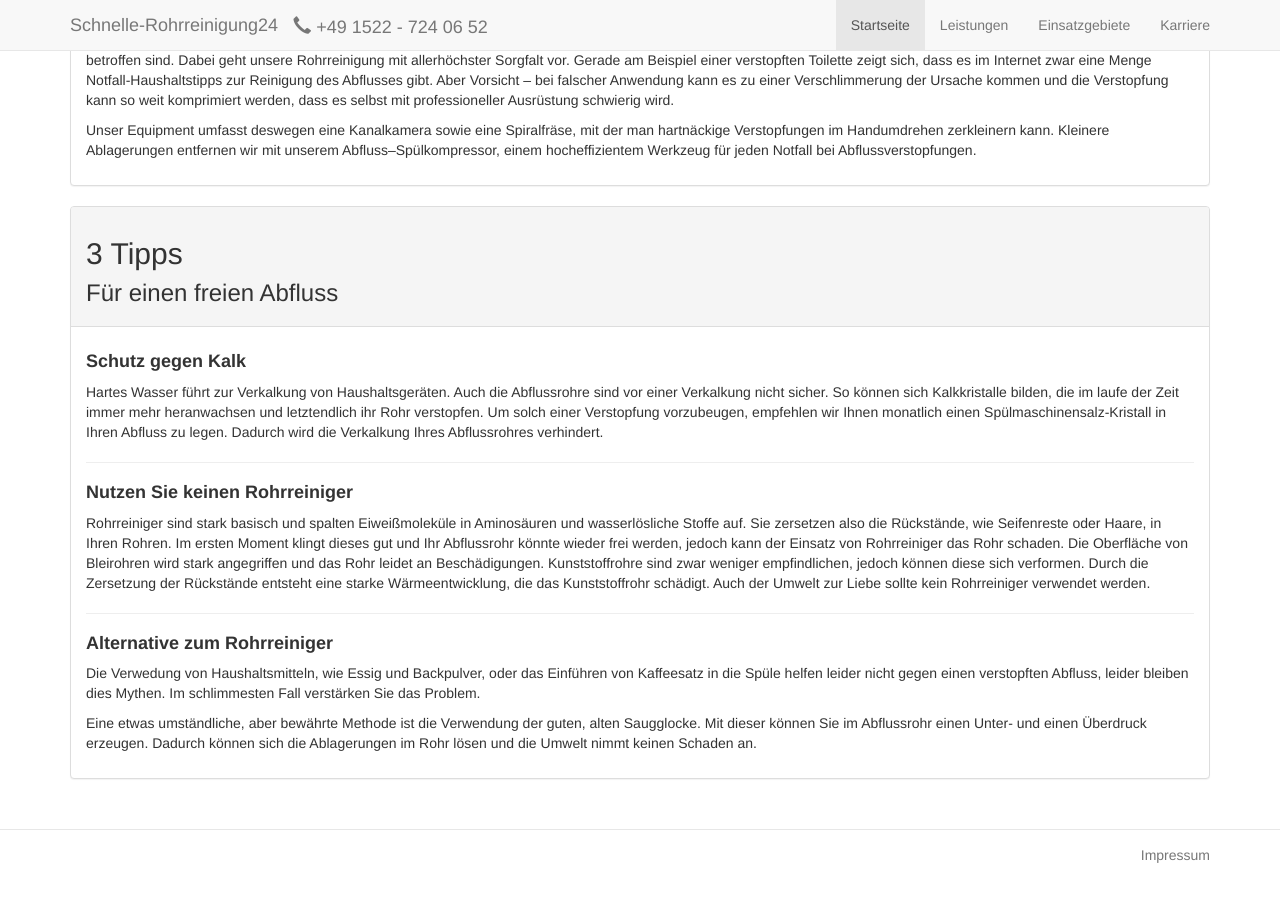
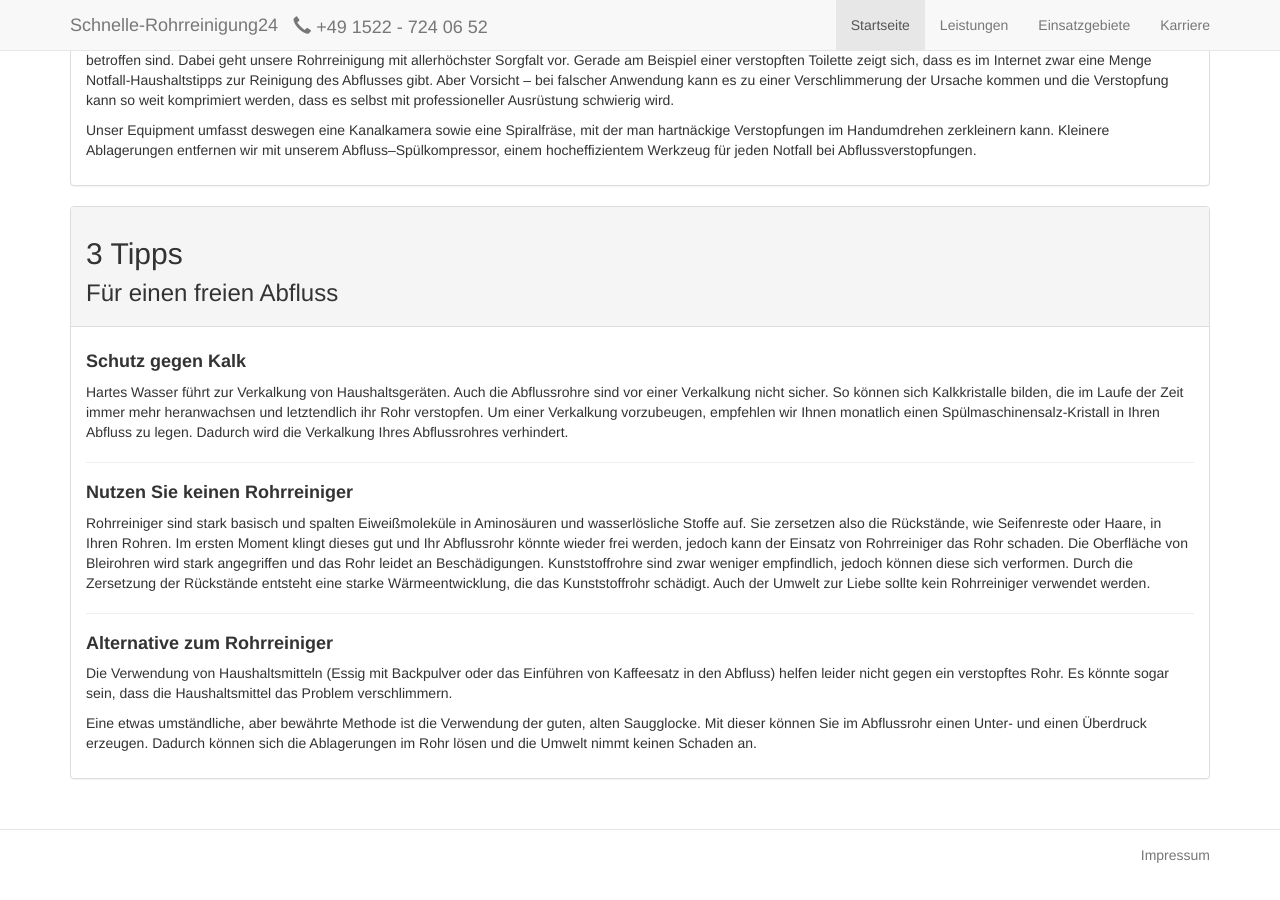
Before and after one commit to schnelle-rohrreinigung24/website, a Jekyll site: the page built from index.html, in a window 1280 px wide and 900 px high, scrolled down 997 px. Built offline with Jekyll 4.4.1, drawn with Linux system fonts in a browser that asks for light colours; some of the changed text lies outside the part shown.

Commit message:
Rechtschreibefehler entfernt

```diff
--- a/index.html
+++ b/index.html
@@ -137,20 +137,19 @@ changefreq: weekly
             </div>
             <div class="panel-body">
 
-                <!--<span class="label label-default">1</span>-->
                 <h4>Schutz gegen Kalk</h4>
                 <p>
                     Hartes Wasser führt zur Verkalkung von Haushaltsgeräten.
                     Auch die Abflussrohre sind vor einer Verkalkung nicht sicher.
-                    So können sich Kalkkristalle bilden, die im laufe der Zeit immer mehr heranwachsen
-                    und letztendlich ihr Rohr verstopfen. Um solch einer Verstopfung vorzubeugen,
+                    So können sich Kalkkristalle bilden, die im Laufe der Zeit immer mehr heranwachsen
+                    und letztendlich ihr Rohr verstopfen.
+                    Um einer Verkalkung vorzubeugen,
                     empfehlen wir Ihnen monatlich einen Spülmaschinensalz-Kristall in Ihren Abfluss zu legen.
                     Dadurch wird die Verkalkung Ihres Abflussrohres verhindert.
                 </p>
 
                 <hr>
 
-                <!--<span class="label label-default">2</span>-->
                 <h4>Nutzen Sie keinen Rohrreiniger</h4>
                 <p>
                     Rohrreiniger sind stark basisch und spalten Eiweißmoleküle in Aminosäuren und wasserlösliche Stoffe
@@ -159,7 +158,7 @@ changefreq: weekly
                     Im ersten Moment klingt dieses gut und Ihr Abflussrohr könnte wieder frei werden, jedoch kann der
                     Einsatz von Rohrreiniger das Rohr schaden.
                     Die Oberfläche von Bleirohren wird stark angegriffen und das Rohr leidet an Beschädigungen.
-                    Kunststoffrohre sind zwar weniger empfindlichen, jedoch können diese sich verformen.
+                    Kunststoffrohre sind zwar weniger empfindlich, jedoch können diese sich verformen.
                     Durch die Zersetzung der Rückstände entsteht eine starke Wärmeentwicklung, die das Kunststoffrohr
                     schädigt.
                     Auch der Umwelt zur Liebe sollte kein Rohrreiniger verwendet werden.
@@ -167,12 +166,11 @@ changefreq: weekly
 
                 <hr>
 
-                <!--<span class="label label-default">3</span>-->
                 <h4>Alternative zum Rohrreiniger</h4>
                 <p>
-                    Die Verwedung von Haushaltsmitteln, wie Essig und Backpulver, oder das Einführen von Kaffeesatz in
-                    die Spüle helfen leider nicht gegen einen verstopften Abfluss, leider bleiben dies Mythen. Im
-                    schlimmesten Fall verstärken Sie das Problem.
+                    Die Verwendung von Haushaltsmitteln (Essig mit Backpulver oder das Einführen von Kaffeesatz in
+                    den Abfluss) helfen leider nicht gegen ein verstopftes Rohr. Es könnte sogar sein, dass die
+                    Haushaltsmittel das Problem verschlimmern.
                 </p>
                 <p>
                     Eine etwas umständliche, aber bewährte Methode ist die Verwendung der guten, alten Saugglocke.
```
Also changed, not shown: other parts of index.html (+4 -4 lines).
